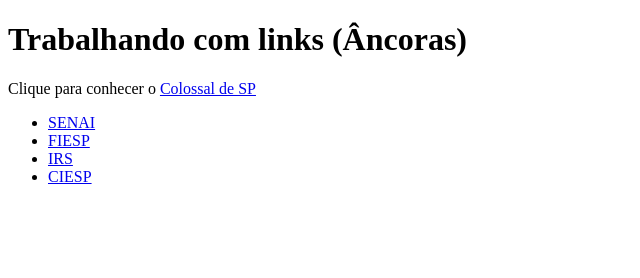
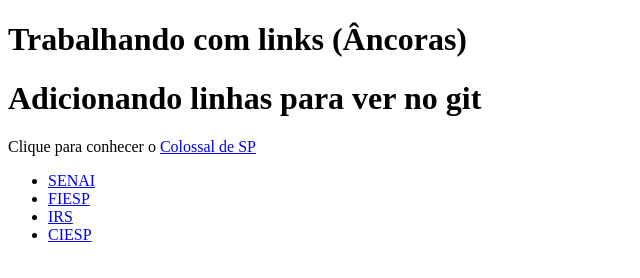
Before and after one commit to murionet/atividades-senai, a plain HTML site: page html/ex004/index.html in a window 1280 px wide. Shown: the whole page, without its empty margins (0-640 px from the left). Drawn offline with Linux system fonts and the light colour scheme.

Commit message:
Alterando arquivo HTML

```diff
--- a/html/ex004/index.html
+++ b/html/ex004/index.html
@@ -7,6 +7,8 @@
   </head>
   <body>
     <h1>Trabalhando com links (Âncoras)</h1>
+
+    <h1>Adicionando linhas para ver no git</h1>
 
     <p>
       Clique para conhecer o
```
